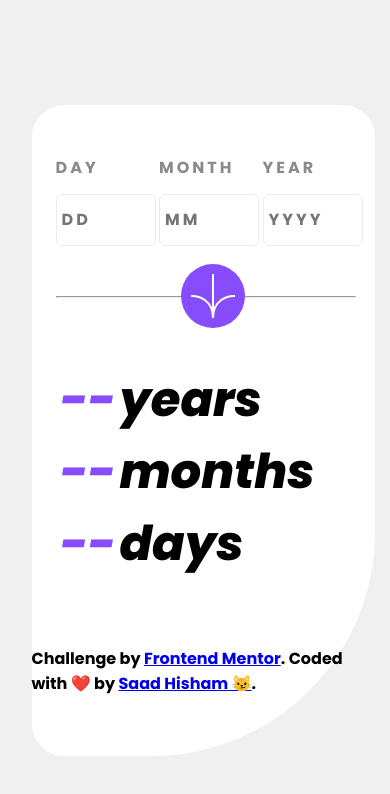
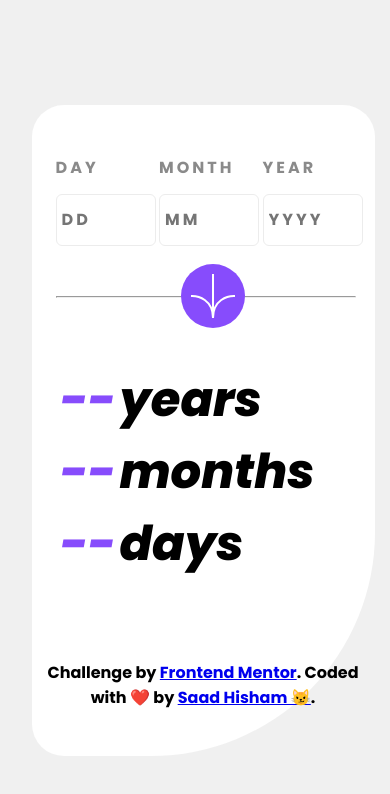
Before and after one commit to Saad-Hisham/Age-calculator-app, a plain HTML site: page index.html in a window 390 px wide. Drawn offline with Linux system fonts and the light colour scheme; a web font is replaced by a local one.

Commit message:
Update style.css

```diff
--- a/style.css
+++ b/style.css
@@ -117,6 +117,10 @@ span.error-message {
 }
 
 @media (max-width: 767px) {
+    footer {
+    margin-top: 12rem;
+
+}
     main {
         width: 343px;
     }
@@ -176,3 +180,7 @@ span.error-message {
         margin-left: 0px;
     }
 }
+footer {
+    margin-top: 5rem;
+    text-align: center;
+}
```
